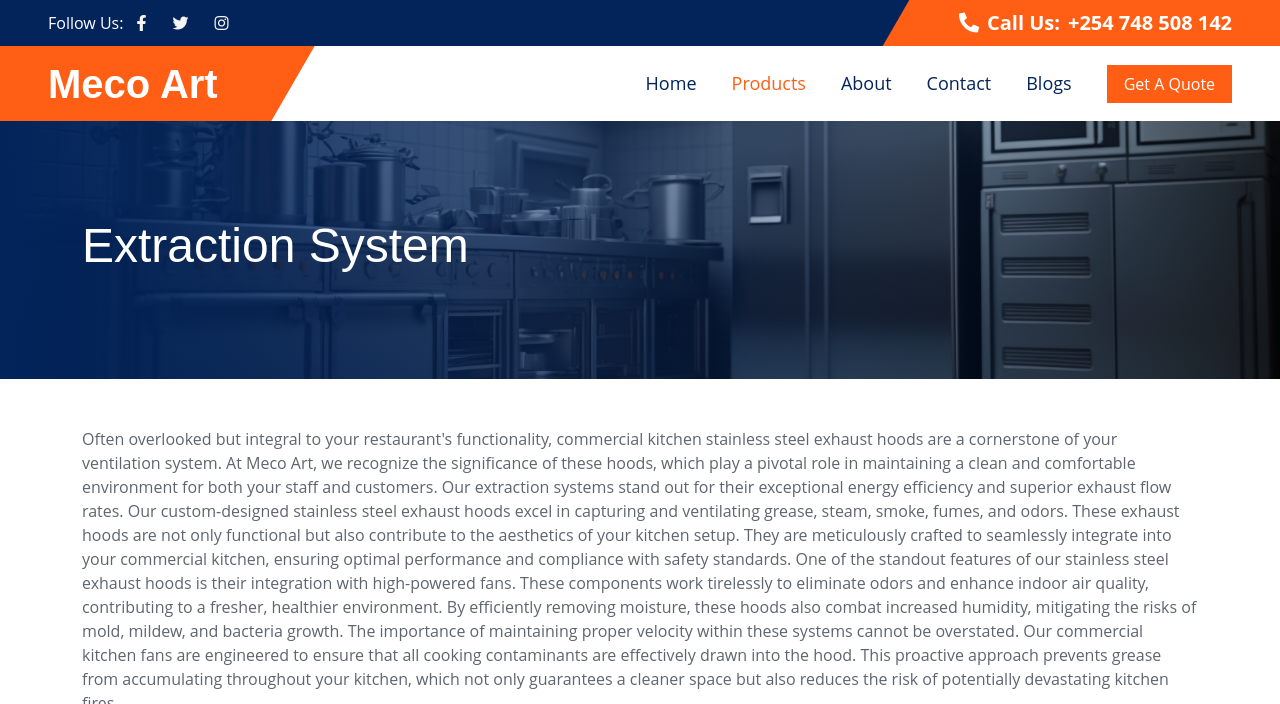
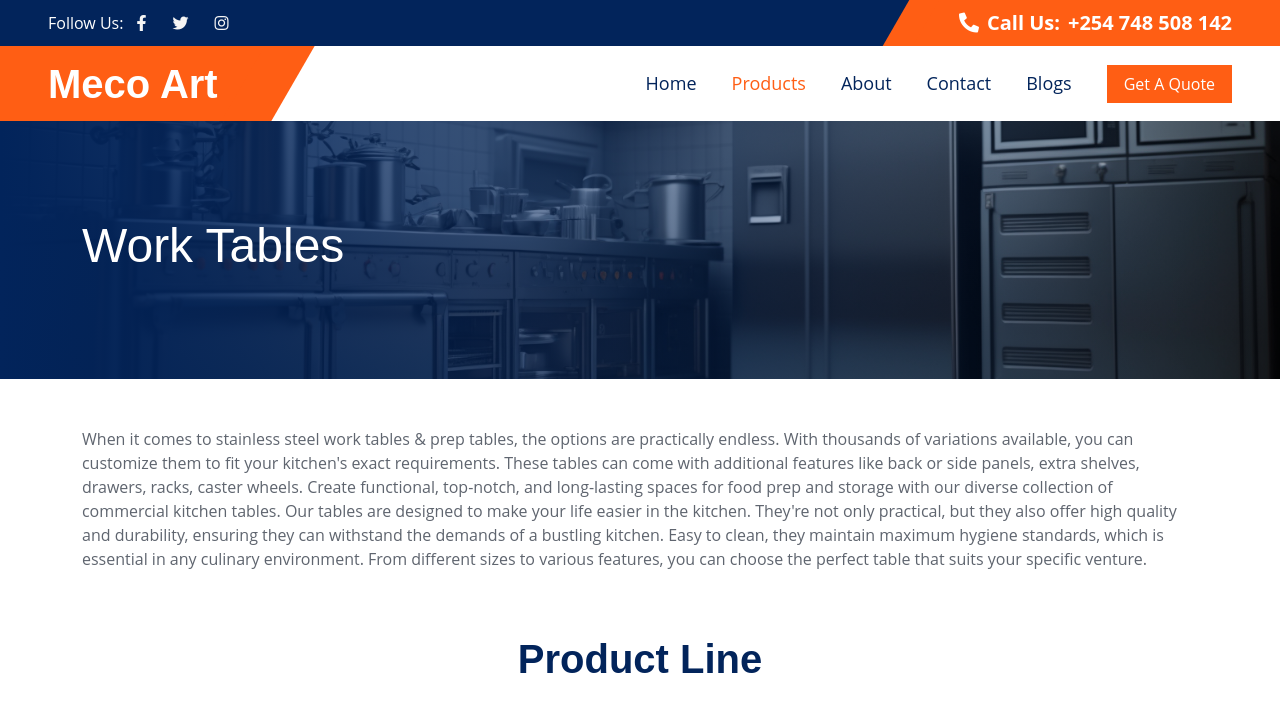
Before and after one commit to Konyuka/mecoart, a PHP site: page /work-tables.php in a window 1280 px wide. Shown: the top 704 px of the page. Run offline with PHP 8.4, Linux system fonts and the light colour scheme; some libraries are stand-ins or nearby versions.

Commit message:
work tables start

```diff
--- a/work-tables.php
+++ b/work-tables.php
@@ -20,7 +20,7 @@ $currentPage = 'products';
     <!-- Page Header Start -->
     <div class="container-fluid page-header py-5 mb-5 wow fadeIn" data-wow-delay="0.1s">
         <div class="container py-5">
-            <h6 class="display-5 text-white animated slideInRight">Extraction System</h6>
+            <h6 class="display-5 text-white animated slideInRight">Work Tables</h6>
         </div>
 
     </div>
@@ -37,31 +37,22 @@ $currentPage = 'products';
 
 
                 <p>
-                    Often overlooked but integral to your restaurant&#39;s functionality, commercial kitchen stainless
-                    steel
-                    exhaust hoods are a cornerstone of your ventilation system. At Meco Art, we recognize the
-                    significance
-                    of these hoods, which play a pivotal role in maintaining a clean and comfortable environment for
-                    both
-                    your staff and customers. Our extraction systems stand out for their exceptional energy efficiency
-                    and
-                    superior exhaust flow rates.
-                    Our custom-designed stainless steel exhaust hoods excel in capturing and ventilating grease, steam,
-                    smoke, fumes, and odors. These exhaust hoods are not only functional but also contribute to the
-                    aesthetics of your kitchen setup. They are meticulously crafted to seamlessly integrate into your
-                    commercial kitchen, ensuring optimal performance and compliance with safety standards.
-                    One of the standout features of our stainless steel exhaust hoods is their integration with
-                    high-powered
-                    fans. These components work tirelessly to eliminate odors and enhance indoor air quality,
-                    contributing
-                    to a fresher, healthier environment. By efficiently removing moisture, these hoods also combat
-                    increased humidity, mitigating the risks of mold, mildew, and bacteria growth.
-                    The importance of maintaining proper velocity within these systems cannot be overstated. Our
-                    commercial kitchen fans are engineered to ensure that all cooking contaminants are effectively drawn
-                    into the hood. This proactive approach prevents grease from accumulating throughout your kitchen,
-                    which not only guarantees a cleaner space but also reduces the risk of potentially devastating
-                    kitchen
-                    fires.
+                    When it comes to stainless steel work tables &amp; prep tables, the options are practically endless.
+                    With
+                    thousands of variations available, you can customize them to fit your kitchen&#39;s exact
+                    requirements.
+                    These tables can come with additional features like back or side panels, extra shelves, drawers,
+                    racks,
+                    caster wheels. Create functional, top-notch, and long-lasting spaces for food prep and storage with
+                    our
+                    diverse collection of commercial kitchen tables.
+                    Our tables are designed to make your life easier in the kitchen. They&#39;re not only practical, but
+                    they also
+                    offer high quality and durability, ensuring they can withstand the demands of a bustling kitchen.
+                    Easy to
+                    clean, they maintain maximum hygiene standards, which is essential in any culinary environment. From
+                    different sizes to various features, you can choose the perfect table that suits your specific
+                    venture.
                 </p>
 
 
@@ -74,39 +65,10 @@ $currentPage = 'products';
                         <div class="col-lg-4 wow fadeIn" data-wow-delay="0.3s"
                             style="visibility: visible; animation-delay: 0.3s; animation-name: fadeIn;">
                             <div class="case-item position-relative overflow-hidden rounded mb-2">
-                                <img class="img-fluid" src="img/real/cookingrange.webp" alt="">
+                                <img style="height: 350px;" class="img-fluid" src="https://www.solidcool.com.my/scpic/1%20bowl%20sink.jpg"
+                                    alt="">
                                 <a class="case-overlay text-decoration-none" href="">
-                                    <small>Robotic Automation</small>
-                                    <h5 class="lh-base text-white mb-3">Lorem elitr magna stet eirmod labore
-                                        amet labore clita
-                                    </h5>
-                                    <span class="btn btn-square btn-primary"><i class="fa fa-arrow-right"></i></span>
-                                </a>
-                            </div>
-                        </div>
-                        <div class="col-lg-4 wow fadeIn" data-wow-delay="0.5s"
-                            style="visibility: visible; animation-delay: 0.5s; animation-name: fadeIn;">
-                            <div class="case-item position-relative overflow-hidden rounded mb-2">
-                                <img class="img-fluid" src="img/real/cookingrange.webp" alt="">
-                                <a class="case-overlay text-decoration-none" href="">
-                                    <small>Machine learning</small>
-                                    <h5 class="lh-base text-white mb-3">Lorem elitr magna stet eirmod labore
-                                        amet labore clita
-                                    </h5>
-                                    <span class="btn btn-square btn-primary"><i class="fa fa-arrow-right"></i></span>
-                                </a>
-                            </div>
-                        </div>
-                        <div class="col-lg-4 wow fadeIn" data-wow-delay="0.7s"
-                            style="visibility: visible; animation-delay: 0.7s; animation-name: fadeIn;">
-                            <div class="case-item position-relative overflow-hidden rounded mb-2">
-                                <img class="img-fluid" src="img/real/cookingrange.webp" alt="">
-                                <a class="case-overlay text-decoration-none" href="">
-                                    <small>Predictive Analysis</small>
-                                    <h5 class="lh-base text-white mb-3">Lorem elitr magna stet eirmod labore
-                                        amet labore clita
-                                    </h5>
-                                    <span class="btn btn-square btn-primary"><i class="fa fa-arrow-right"></i></span>
+                                    <h5 class="text-center mt-1 text-primary fw-bold">Stainless Steel Single Bowl Sinks</h5>
                                 </a>
                             </div>
                         </div>
```
